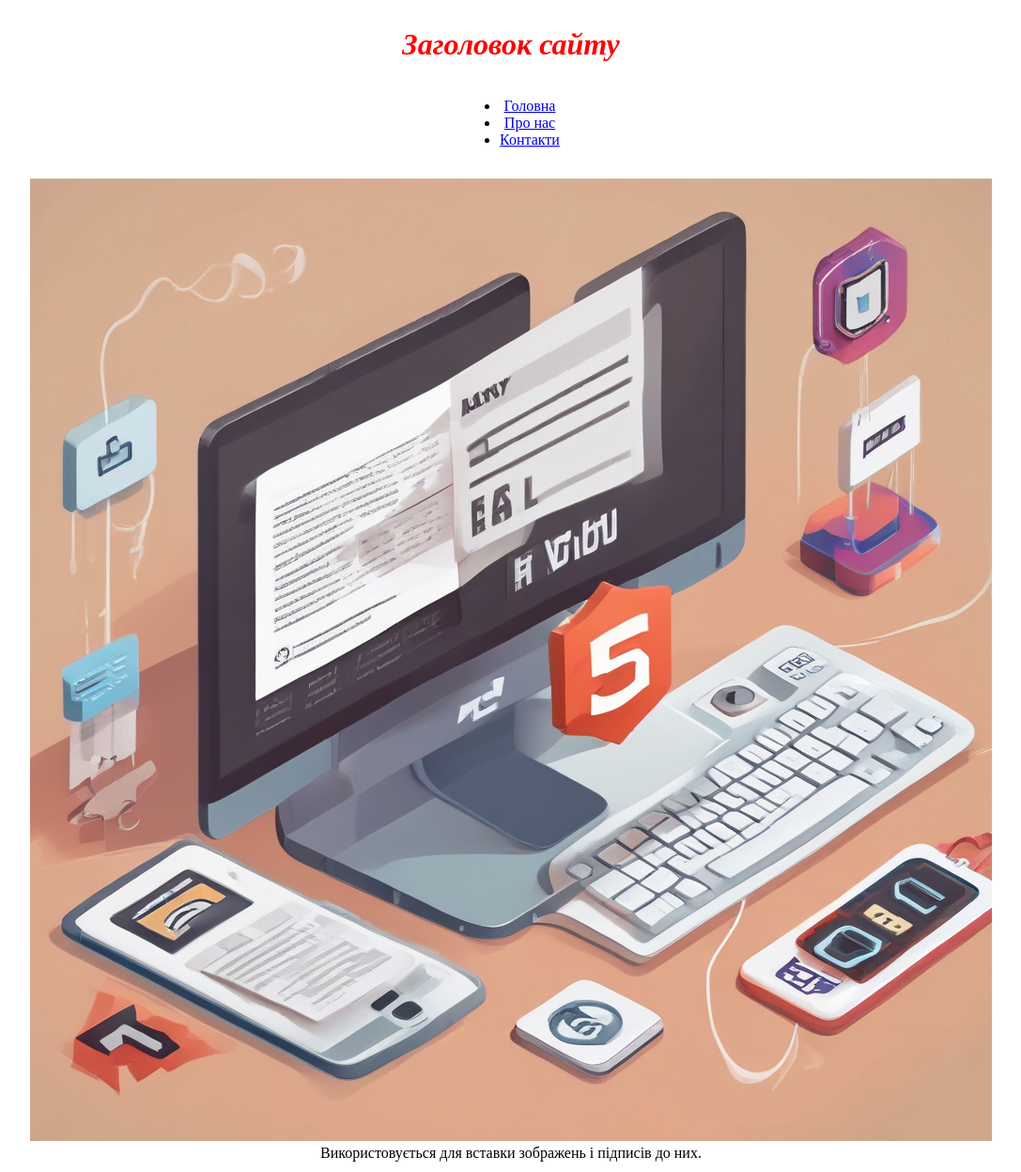
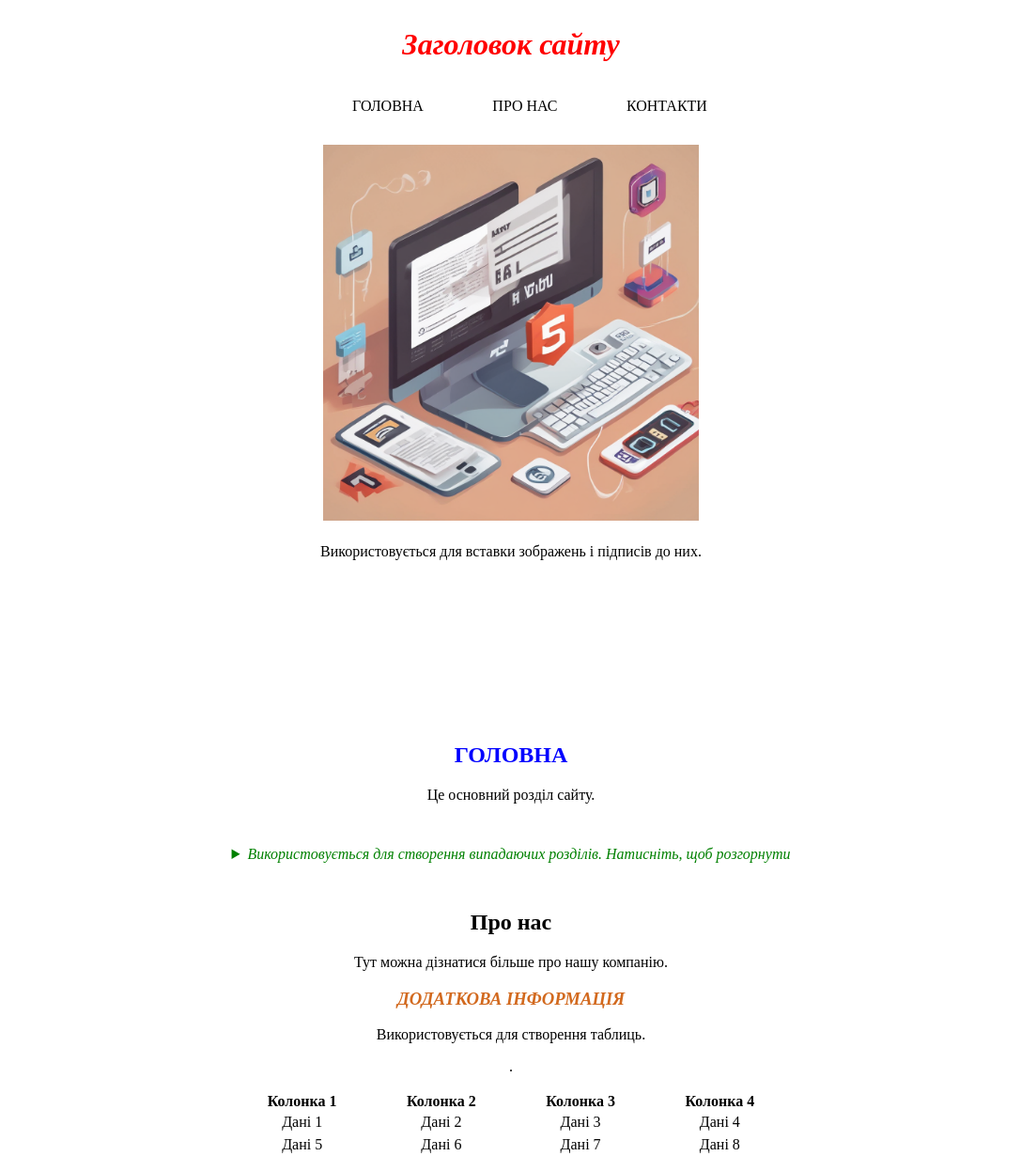
Before and after one commit to UlichIgor/HTML, a plain HTML site: page index.html in a window 1280 px wide. Shown: the top 1247 px of the page at 94% size, without its empty margins (96-1183 px from the left). Drawn offline with Linux system fonts and the light colour scheme.

Commit message:
update css

```diff
--- a/index.html
+++ b/index.html
@@ -31,7 +31,7 @@
           <p>Це основний розділ сайту.</p>
           <details>
             <summary>Використовується для створення випадаючих розділів. Натисніть, щоб розгорнути</summary>
-            <p>Тут знаходиться додаткова інформація.</p>
+            <p class="poragraf">Тут знаходиться додаткова інформація.</p>
           </details>
 
         </section>
@@ -47,16 +47,25 @@
                   <tr>
                     <th>Колонка 1</th>
                     <th>Колонка 2</th>
+                    <th>Колонка 3</th>
+                    <th>Колонка 4</th>
                   </tr>
                 </thead>
                 <tbody>
                   <tr>
                     <td>Дані 1</td>
                     <td>Дані 2</td>
+                    <td>Дані 3</td>
+                    <td>Дані 4</td>
                   </tr>
                   <tr>
-                    <td>Дані 3</td>
-                    <td>Дані 4</td>
+
+                  </tr>
+                  <tr>
+                    <td>Дані 5</td>
+                    <td>Дані 6</td>
+                    <td>Дані 7</td>
+                    <td>Дані 8</td>
                   </tr>
                 </tbody>
               </table>
@@ -66,14 +75,15 @@
         <section id="contact">
           <h2>Контакти</h2>
           <p>Зв'яжіться з нами за допомогою форми нижче.</p>
-          <p><abbr title="International Organization for Standardization">ISO</abbr> є міжнародною організацією з розробки
+          <p><abbr title="International Organization for Standardization">ISO</abbr> є міжнародною організацією з
+            розробки
             стандартів.</p>
 
         </section>
       </article>
     </main>
     <footer>
-    <p>Наступне засідання відбудеться <time datetime="2025-04-10">10 квітня 2025 року</time>.</p>
+      <p>Наступне засідання відбудеться <time datetime="2025-04-10">10 квітня 2025 року</time>.</p>
 
       <p>&copy; 2025 Ваш сайт. Всі права захищені.</p>
     </footer>
--- a/style.css
+++ b/style.css
@@ -1,28 +1,93 @@
-body{
+body {
   display: flex;
   flex-direction: column;
   align-items: center;
   justify-content: center;
   text-align: center;
 }
+
 header.header {
   position: relative;
   top: 0;
   left: 0;
   width: 100%;
 }
-.header h1{
+
+.header h1 {
   width: 100%;
   font-style: italic;
-  color:red;
+  color: red;
 }
-section{
+nav{
+ width: 100%;
+}
+ul{
+   display: flex;
+  flex-direction: row;
+  justify-content: center;
+}
+li{
+  padding: 0 3%;
+  list-style-type: none;
+}
+li a{
+  text-decoration: none;
+  color:black;
+  text-transform: uppercase;
+}
+figure{position: relative;
+top: 0;
+left: 0;
+  width: 100%;
+height: 600px;
+overflow: hidden;
+}
+figure img{
+  max-width: 600px;
+  max-height: 400px;
+}
+figcaption{
+padding:  20px 0 40px 0 ;
+}
+section {
   position: relative;
   top: 0;
   left: 0;
   width: 100%;
 }
-
+#home h2{
+  text-transform: uppercase;
+  color:blue;
+}
+details{
+  position: relative;
+  top: 0;
+  left: 0;
+  width: 100%;
+  padding: 5% 0;
+}
+summary{
+  font-style: italic;
+  color:green;
+}
+p.poragraf{
+  color:red;
+}
+aside{
+  position: relative;
+  top: 0;
+  left: 0;
+  width: 100%;
+  height: auto;
+}
+aside h3{
+  text-transform: uppercase;
+  font-style: italic;
+  color:chocolate;
+}
+table{
+  width: 100%;
+}
 footer.footer {
   position: relative;
   top: 0;
```
Lines whose indentation alone changed are shown as unchanged.
